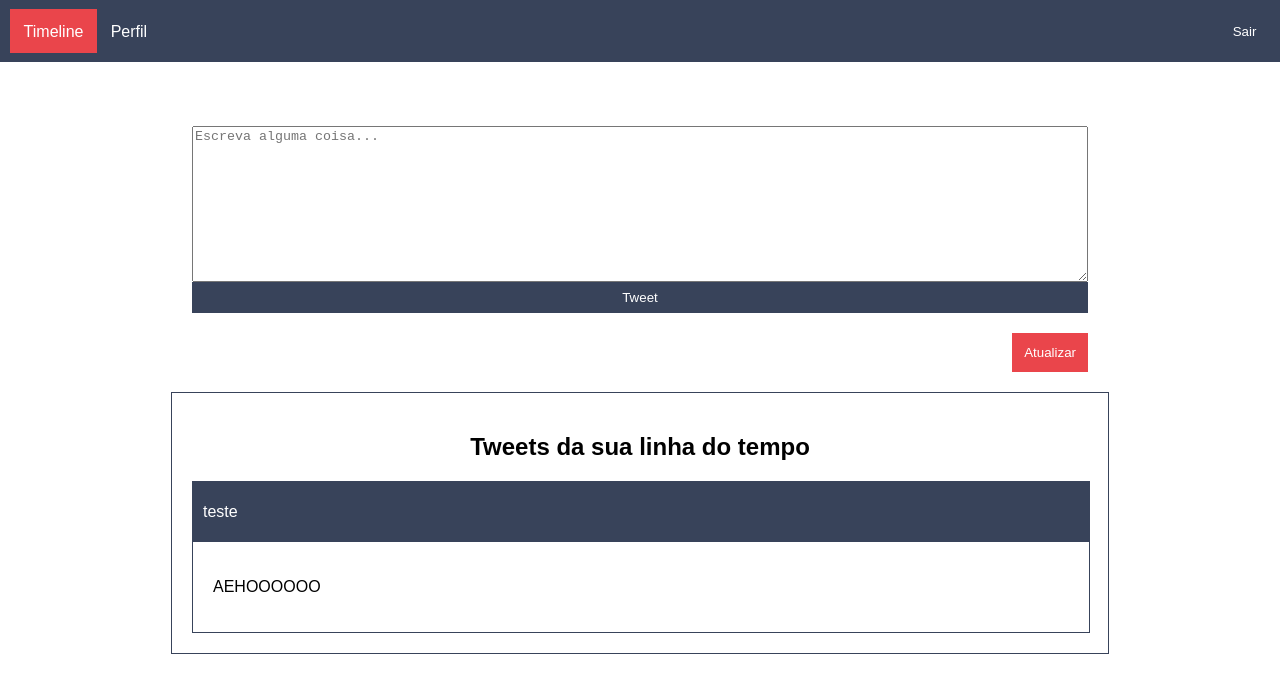
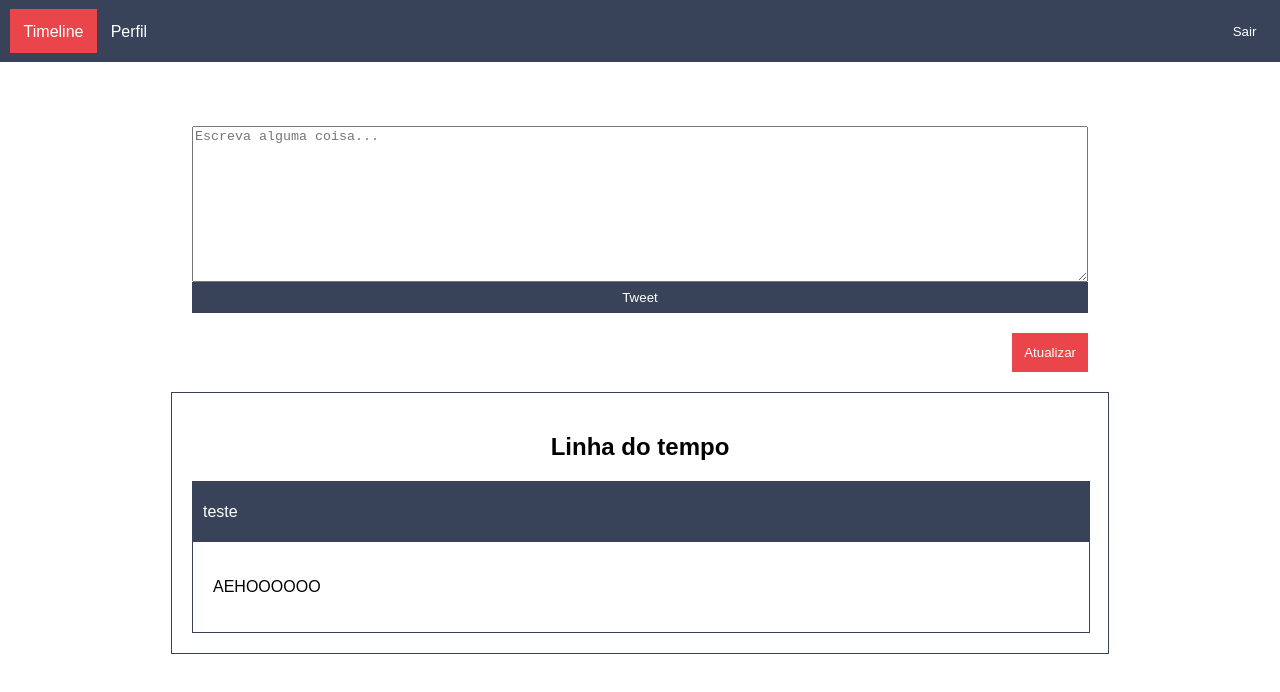
Before and after one commit to naveteam/curso-react-twitter-final, a React (Create React App) app: page /timeline in a window 1280 px wide. Shown: the top 692 px of the page. Built offline with nearby package versions, Linux system fonts and the light colour scheme; the HTML template or start-up script is replaced by a standard one.

Commit message:
grammar changed

```diff
--- a/src/components/Tweets.js
+++ b/src/components/Tweets.js
@@ -17,7 +17,7 @@ const styles = {
 
 export default props => (
     <div style={styles.tweets}>
-        <h2 style={styles.center}>Tweets da sua linha do tempo</h2>
+        <h2 style={styles.center}>Linha do tempo</h2>
         {!props.tweets ?
             <h4 style={styles.center}>Não há tweets para serem mostrados</h4>
             : props.tweets.map(tweet => <Tweet tweet={tweet}/>)
```
